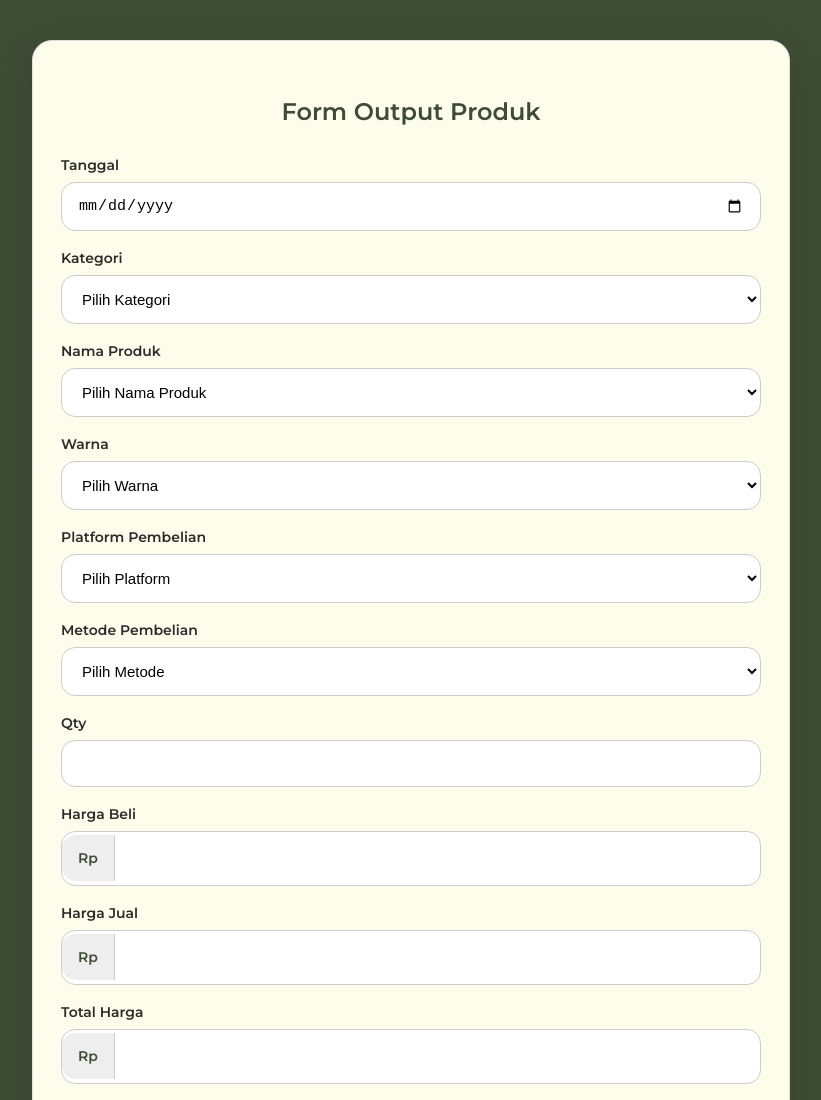
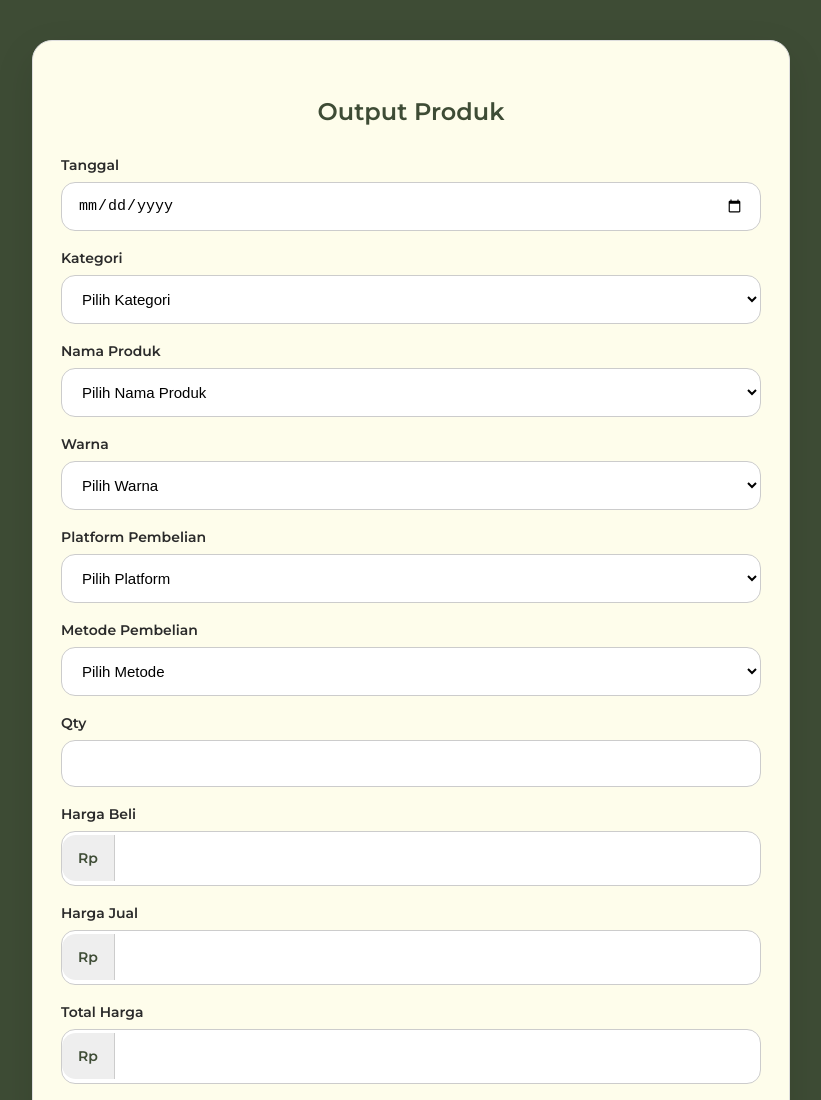
Before and after one commit to blnkpng/Nue, a plain HTML site: page output.html in a window 1280 px wide. Shown: the top 1100 px of the page, without its empty margins (229-1050 px from the left). Drawn offline with Linux system fonts and the light colour scheme; no server answers.

Commit message:
output.html

```diff
--- a/output.html
+++ b/output.html
@@ -114,7 +114,7 @@
 </head>
 <body>
   <div class="container">
-    <h2>Form Output Produk</h2>
+    <h2>Output Produk</h2>
     <form id="outputForm">
       <label for="tanggal">Tanggal</label>
       <input type="date" id="tanggal" name="tanggal" required />
```
